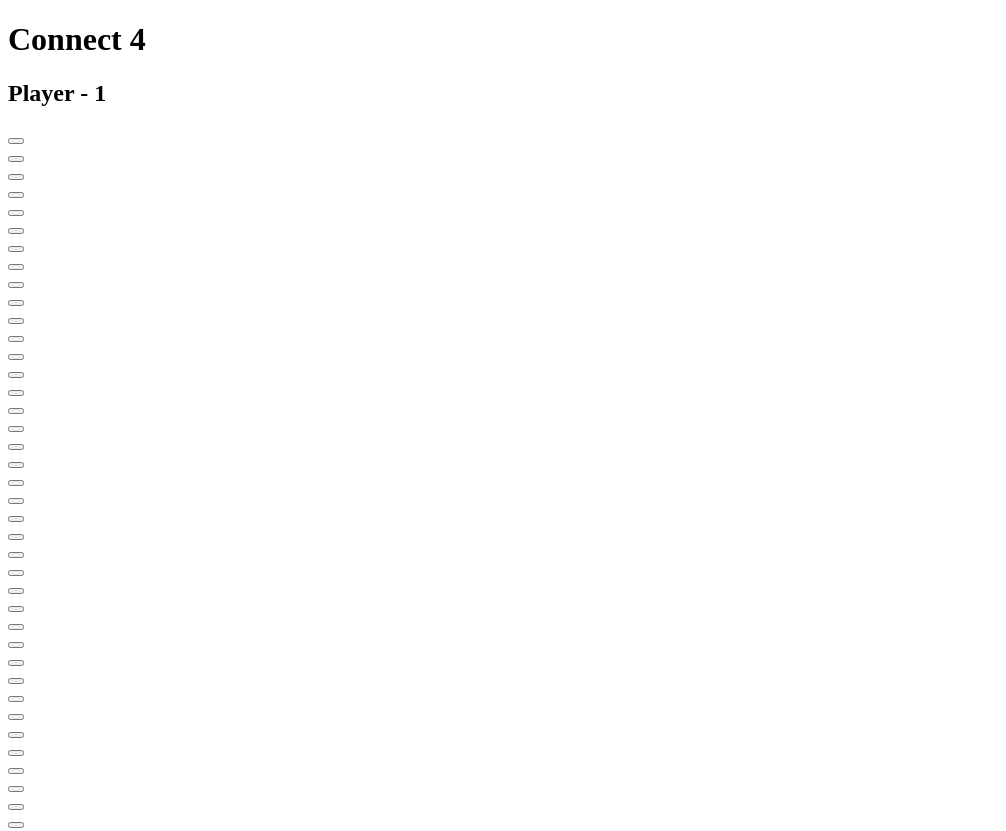
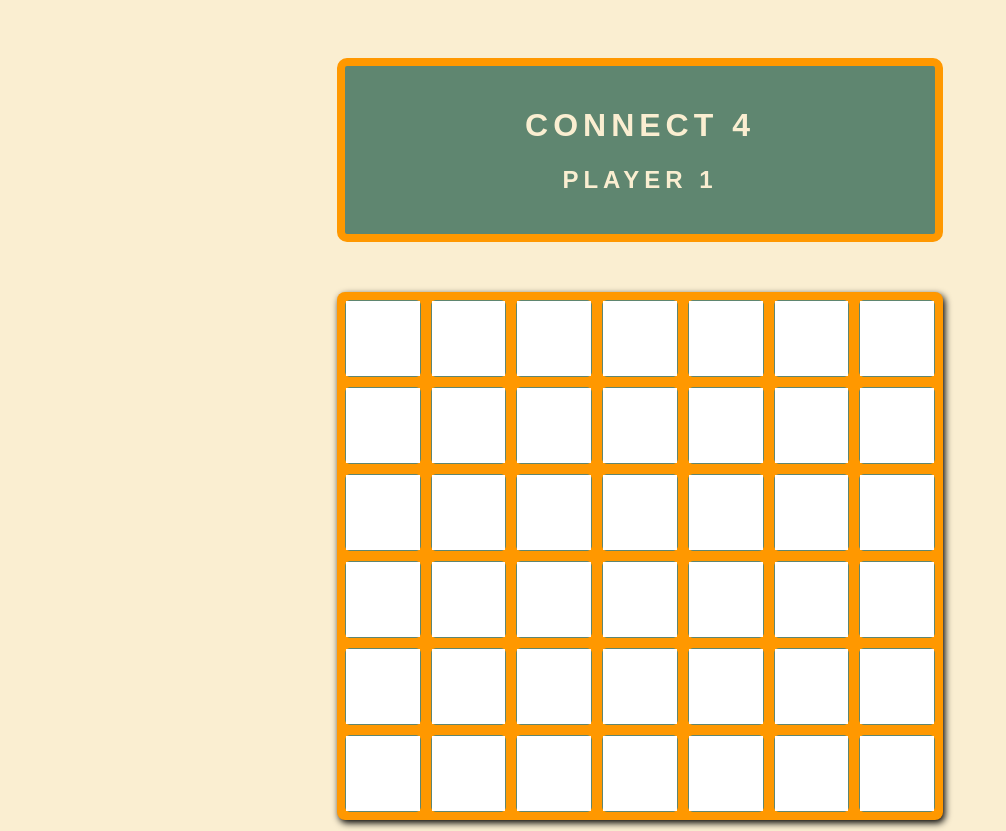
Before and after one commit to Barefootjiggy/Connect-4, a plain HTML site: page index.html in a window 1280 px wide. Shown: the top 831 px of the page, without its empty margins (0-1006 px from the left). Drawn offline with Linux system fonts and the light colour scheme; a web font is replaced by a local one.

Commit message:
HTML and CSS update

```diff
--- a/index.html
+++ b/index.html
@@ -4,64 +4,70 @@
 	<meta charset="UTF-8">
 	<meta name="viewport" content="width=device-width, initial-scale=1.0">
 	<title>Connect Four</title>
+
+	<!-- Google Fonts -->
+	<link rel="preconnect" href="https://fonts.googleapis.com">
+	<link rel="preconnect" href="https://fonts.gstatic.com" crossorigin>
+	<link href="https://fonts.googleapis.com/css2?family=Stalinist+One&display=swap" rel="stylesheet">
+	<!-- CSS -->
 	<link rel="stylesheet" href="style.css">
-    <script defer src="script.js"></script>
+	<script defer src="script.js"></script>
 
 </head>
 <body>
 
-	<div class="main-container">
+	<div id="main-container">
 
-		<div class="player">
-            <h1>Connect 4</h1>
+		<div id="player">
 
-			<h2 class="player-type">Player - 1</h2>
+			<h1 id="game-title">Connect 4</h1>
+			<h2 id="player-type">Player 1</h2>
 
 		</div>
 
-		<div class="grid">
+		<div id="grid">
 
 			<div class="row">
 
 				<div class="column">
 
-					<button class="cell-1"></button>
+					<button class="button cell1"></button>
 
 				</div>
 
 				<div class="column">
 
-					<button class="cell-2"></button>
+					<button class="button cell2"></button>
 
 				</div>
 
 				<div class="column">
 
-					<button class="cel1-3"></button>
+					<button class="button cell3"></button>
 
 				</div>
 
 				<div class="column">
 
-					<button class="cell-4"></button>
+					<button class="button cell4"></button>
 
 				</div>
 
 				<div class="column">
 
-					<button class="cell-5"></button>
+					<button class="button cell5"></button>
 
 				</div>
 
 				<div class="column">
 
-					<button class="cell-6"></button>
+					<button class="button cell6"></button>
 
 				</div>
 
 				<div class="column">
 
-					<button class="cell-7"></button>
+					<button class="button cell7"></button>
 
 				</div>
 
@@ -71,43 +77,43 @@
 
 				<div class="column">
 
-					<button class="cell-8"></button>
+					<button class="button cell8"></button>
 
 				</div>
 
 				<div class="column">
 
-					<button class="cell-9"></button>
+					<button class="button cell9"></button>
 
 				</div>
 
 				<div class="column">
 
-					<button class="cell-10"></button>
+					<button class="button cell10"></button>
 
 				</div>
 
 				<div class="column">
 
-					<button class="cell-11"></button>
+					<button class="button cell11"></button>
 
 				</div>
 
 				<div class="column">
 
-					<button class="cell-12"></button>
+					<button class="button cell12"></button>
 
 				</div>
 
 				<div class="column">
 
-					<button class="cell-13"></button>
+					<button class="button cell13"></button>
 
 				</div>
 
 				<div class="column">
 
-					<button class="cell-14"></button>
+					<button class="button cell14"></button>
 
 				</div>
 
@@ -117,43 +123,43 @@
 
 				<div class="column">
 
-					<button class="cell-15"></button>
+					<button class="button cell15"></button>
 
 				</div>
 
 				<div class="column">
 
-					<button class="cell-16"></button>
+					<button class="button cell16"></button>
 
 				</div>
 
 				<div class="column">
 
-					<button class="cell-17"></button>
+					<button class="button cell17"></button>
 
 				</div>
 
 				<div class="column">
 
-					<button class="cell-18"></button>
+					<button class="button cell18"></button>
 
 				</div>
 
 				<div class="column">
 
-					<button class="cell-19"></button>
+					<button class="button cell19"></button>
 
 				</div>
 
 				<div class="column">
 
-					<button class="cell-20"></button>
+					<button class="button cell20"></button>
 
 				</div>
 
 				<div class="column">
 
-					<button class="cell-21"></button>
+					<button class="button cell21"></button>
 
 				</div>
 
@@ -163,43 +169,43 @@
 
 				<div class="column">
 
-					<button class="cell-22"></button>
+					<button class="button cell22"></button>
 
 				</div>
 
 				<div class="column">
 
-					<button class="cell-23"></button>
+					<button class="button cell23"></button>
 
 				</div>
 
 				<div class="column">
 
-					<button class="cell-24"></button>
+					<button class="button cell24"></button>
 
 				</div>
 
 				<div class="column">
 
-					<button class="cell-25"></button>
+					<button class="button cell25"></button>
 
 				</div>
 
 				<div class="column">
 
-					<button class="cell-26"></button>
+					<button class="button cell26"></button>
 
 				</div>
 
 				<div class="column">
 
-					<button class="cell-27"></button>
+					<button class="button cell27"></button>
 
 				</div>
 
 				<div class="column">
 
-					<button class="cell-28"></button>
+					<button class="button cell28"></button>
 
 				</div>
 
@@ -209,43 +215,43 @@
 
 				<div class="column">
 
-					<button class="cell-29"></button>
+					<button class="button cell29"></button>
 
 				</div>
 
 				<div class="column">
 
-					<button class="cell-30"></button>
+					<button class="button cell30"></button>
 
 				</div>
 
 				<div class="column">
 
-					<button class="btn btn-31"></button>
+					<button class="button cell31"></button>
 
 				</div>
 
 				<div class="column">
 
-					<button class="cell-32"></button>
+					<button class="button cell32"></button>
 
 				</div>
 
 				<div class="column">
 
-					<button class="cell-33"></button>
+					<button class="button cell33"></button>
 
 				</div>
 
 				<div class="column">
 
-					<button class="cell-34"></button>
+					<button class="button cell34"></button>
 
 				</div>
 
 				<div class="column">
 
-					<button class="cell-35"></button>
+					<button class="button cell35"></button>
 
 				</div>
 
@@ -255,43 +261,43 @@
 
 				<div class="column">
 
-					<button class="cell-36"></button>
+					<button class="button cell36"></button>
 
 				</div>
 
 				<div class="column">
 
-					<button class="cell-37"></button>
+					<button class="button cell37"></button>
 
 				</div>
 
 				<div class="column">
 
-					<button class="cell-38"></button>
+					<button class="button cell38"></button>
 
 				</div>
 
 				<div class="column">
 
-					<button class="cell-39"></button>
+					<button class="button cell39"></button>
 
 				</div>
 
 				<div class="column">
 
-					<button class="cell-40"></button>
+					<button class="button cell40"></button>
 
 				</div>
 
 				<div class="column">
 
-					<button class="cell-41"></button>
+					<button class="button cell41"></button>
 
 				</div>
 
 				<div class="column">
 
-					<button class="cell-42"></button>
+					<button class="button cell42"></button>
 
 				</div>
 
@@ -299,9 +305,10 @@
 
 		</div>
 
-		<button type="button" id="reset">Play Again</button>
+		<button type="button" id="reset-button">Play Again</button>
 
 	</div>
 
+
 </body>
 </html>
--- a/style.css
+++ b/style.css
@@ -0,0 +1,139 @@
+body {
+    background-color: #FAEED1
+}
+
+.stalinist-one-regular {
+    font-family: "Stalinist One", sans-serif;
+    font-weight: 400;
+    font-style: normal;
+  }
+
+/* Game Title */
+
+#game-title {
+    color: #FAEED1;
+    font-family: "Stalinist One", sans-serif;
+    letter-spacing: 5px;
+    text-align: center;
+    text-transform: uppercase;
+}
+
+/* Main Container */
+
+#main-container {
+    align-items: center;
+    display: flex;
+    flex-direction: column;
+    justify-content: center;
+    min-height: 100vh;
+}
+
+/* Player Details */
+
+#player {
+    background-color: #5F8670;
+    border: 8px solid #FF9800;
+    border-radius: 10px;
+    margin-top: 50px;
+    padding: 20px;
+    width: 550px;
+}
+
+#player-type {
+    color: #FAEED1;
+    font-family: "Stalinist One", sans-serif;
+    letter-spacing: 5px;
+    text-align: center;
+    text-transform: uppercase;
+}
+
+/* Grid */
+
+#grid {
+    background-color: #FF9800;
+    border: 3.5px #5F8670;
+    border-radius: 8px;
+    box-shadow: 2px 3px 7px #000000;
+    margin-top: 50px;
+    max-width: 600px;
+    padding: 3px;
+}
+
+/* Grid Row */
+
+.row {
+    display: flex;
+}
+
+/* Grid Column */
+
+.column {
+    align-items: center;
+    background-color: #FAEED1;
+    border: 1px solid  #5F8670;
+    border-radius: 5px;
+    display: flex;
+    justify-content: center;
+    height: 75px;
+    margin: 5px;
+    width:  75px;
+}
+
+/* Buttons */
+
+.button {
+    background-color: #ffffff;
+    border: none;
+    height: 100%;
+    padding: 0;
+    width: 100%;
+}
+
+.button:hover {
+    background-color: #FAEED1;
+    color: #000000;
+    cursor: pointer;
+    transition: 1.5s;
+}
+
+#reset-button {
+    background-color: #5F8670;
+    border: 2px solid #FF9800;
+    border-radius: 5px;
+    color: #FAEED1;
+    font-family: "Stalinist One", sans-serif;
+    font-size: 1.5rem;
+    margin: 50px 0;
+    padding: 10px 40px;
+    text-transform: uppercase;
+    transition: 5s;
+}
+
+#reset-button:hover {
+    background-color: #EE99C2;
+    color: #3876BF;
+    cursor: pointer;
+    transition: 5s;
+}
+
+/* Player - 1 Buttons */
+
+.button-player-1 {
+    background-color: #3876BF;
+    border: 2px solid #000000;
+    border-radius: 50%;
+    color: #3876BF;
+    height:  50px;
+    width: 50px;
+}
+
+/* Player - 2 Buttons */
+
+.button-player-2 {
+    background-color: #EE99C2;
+    border: 2px solid #000000;
+    border-radius: 50%;
+    color: #EE99C2;
+    height:  50px;
+    width: 50px;
+}
```
Also changed, not shown: script.js (deleted, +0 -39 lines).
